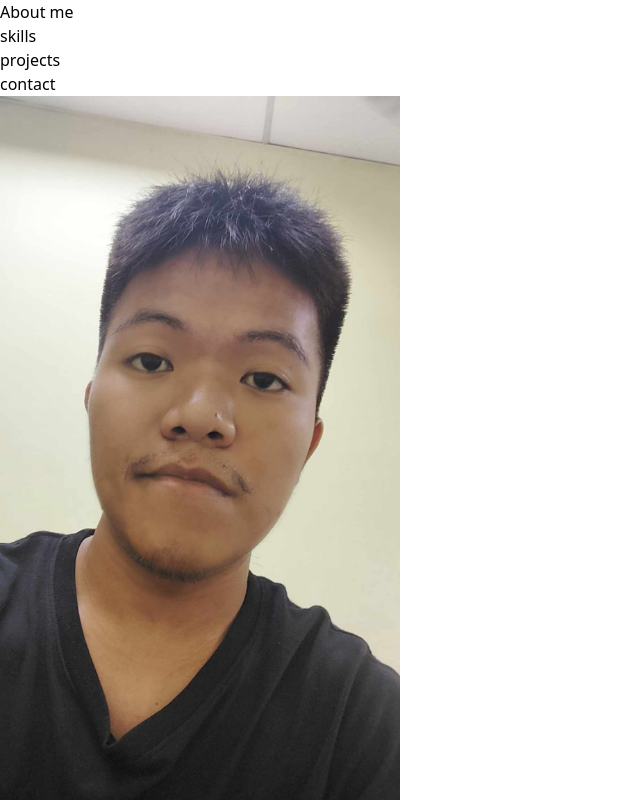
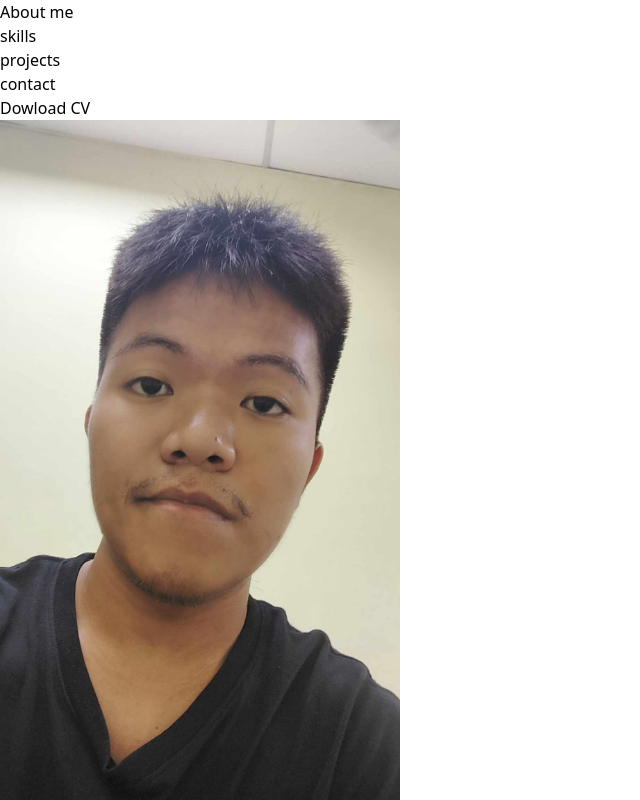
Before and after one commit to sui-kee/suikee, a React (Vite) app: page / in a window 1280 px wide. Shown: the top 800 px of the page, without its empty margins (0-640 px from the left). Built offline with nearby package versions, Linux system fonts and the light colour scheme.

Commit message:
add cv downloader

```diff
--- /dev/null
+++ b/src/components/cvDowload.jsx
@@ -0,0 +1,7 @@
+export default function DownloadCvFrom() {
+  return (
+    <a href="/Kee CV.pdf" download>
+      <button className=" text-sm sm:text-lg italic ">Dowload CV</button>
+    </a>
+  );
+}
--- a/src/components/navigations.jsx
+++ b/src/components/navigations.jsx
@@ -1,3 +1,5 @@
+import DownloadCvFrom from "./cvDowload";
+
 export default function Navigations() {
   return (
     <ul className=" flex w-full justify-start uppercase p-3 gap-4 bg-[#4d069c] sticky z-[1000] top-0 left-0 text-white text-xl">
@@ -13,6 +15,9 @@ export default function Navigations() {
       <li>
         <a href="#contact">contact</a>
       </li>
+      <li>
+        <DownloadCvFrom />
+      </li>
     </ul>
   );
 }
```
Also changed, not shown: 1 other file (tests, documents, lock files or other folders).
